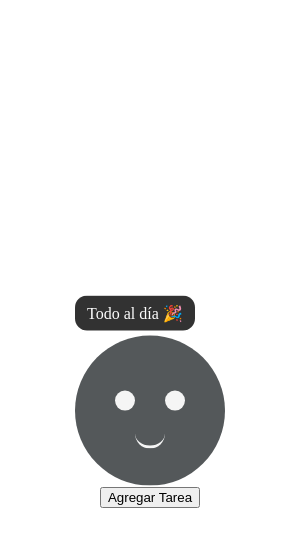
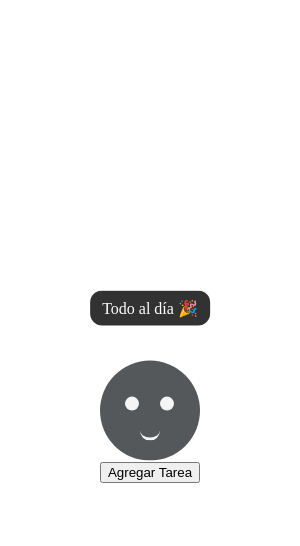
Before and after one commit to Jonnmp/TaskPet, an Electron app: page src/renderer/index.html in a window 300 px wide. Both pictures are taken after a click on the element 150 px from the left and 411 px from the top of the page. Drawn offline with Linux system fonts and the light colour scheme; no server answers.

Commit message:
Fix: Mascota transparente, arrastrable, tamaño ajustado y burbuja de mensaje corregida

```diff
--- a/src/main/main.js
+++ b/src/main/main.js
@@ -5,8 +5,8 @@ const {getTasks, isTaskDue, markReminded, addTask} = require("../services/TaskMa
 function createWindow() {
 
     const win = new BrowserWindow({
-        width: 260,
-        height: 260,
+        width: 180,
+        height: 300,
         transparent: true,
         frame: false,
         webPreferences: {
--- a/src/renderer/index.html
+++ b/src/renderer/index.html
@@ -5,6 +5,9 @@
     <meta name="viewport" content="width=device-width, initial-scale=1.0">
     <title>TaskPet</title>
     <style>
+  html {
+    background: transparent;
+  }
   body {
     margin: 0;
     background: transparent;
@@ -14,31 +17,33 @@
     justify-content: center;
     height: 100vh;
     overflow: hidden;
+    -webkit-app-region: drag;
   }
   .mascot {
-    width: 150px;
-    height: 150px;
+    width: 100px;
+    height: 100px;
     background: #54585a;
     border-radius: 50%;
     position: relative;
     animation: float 2.5s ease-in-out infinite;
+    -webkit-app-region: no-drag;
   }
   .eye {
-    width: 20px;
-    height: 20px;
+    width: 14px;
+    height: 14px;
     background: #f5f5f5;
     border-radius: 50%;
     position: absolute;
-    top: 55px;
+    top: 36px;
   }
   .mouth {
-    width: 30px;
+    width: 20px;
     height: 15px;
     border-bottom: 3px solid #F5F5F5;
     border-radius: 0 0 20px 20px;
     position: absolute;
-    top: 95px;
-    left: 60px;
+    top: 62px;
+    left: 40px;
   }
   @keyframes float {
     0% {
@@ -57,20 +62,30 @@
   color: white;
   padding: 8px 12px;
   border-radius: 12px;
-  top: -40px;
+  top: -70px;
   opacity: 0;
   visibility: hidden;
+  left: 50%;
+  transform: translateX(-50%);
+  white-space: normal;
+  text-align: center;
+  width: max-content;
+  max-width: 160px;
 }
 .speech-bubble.show {
   opacity: 1;
   visibility: visible;
 }
+
+#AddTask_btn {
+  -webkit-app-region: no-drag;
+}
 </style>
 </head>
 <body>
   <div class="mascot" id="mascot">
-    <div class="eye" id="eyeLeft" style="left: 40px;"></div>
-    <div class="eye" id="eyeRight" style="left: 90px;"></div>
+    <div class="eye" id="eyeLeft" style="left: 25px;"></div>
+    <div class="eye" id="eyeRight" style="left: 60px;"></div>
     <div class="mouth"></div>
     <div class="speech-bubble" id="speechBubble"></div>
   </div>
```
